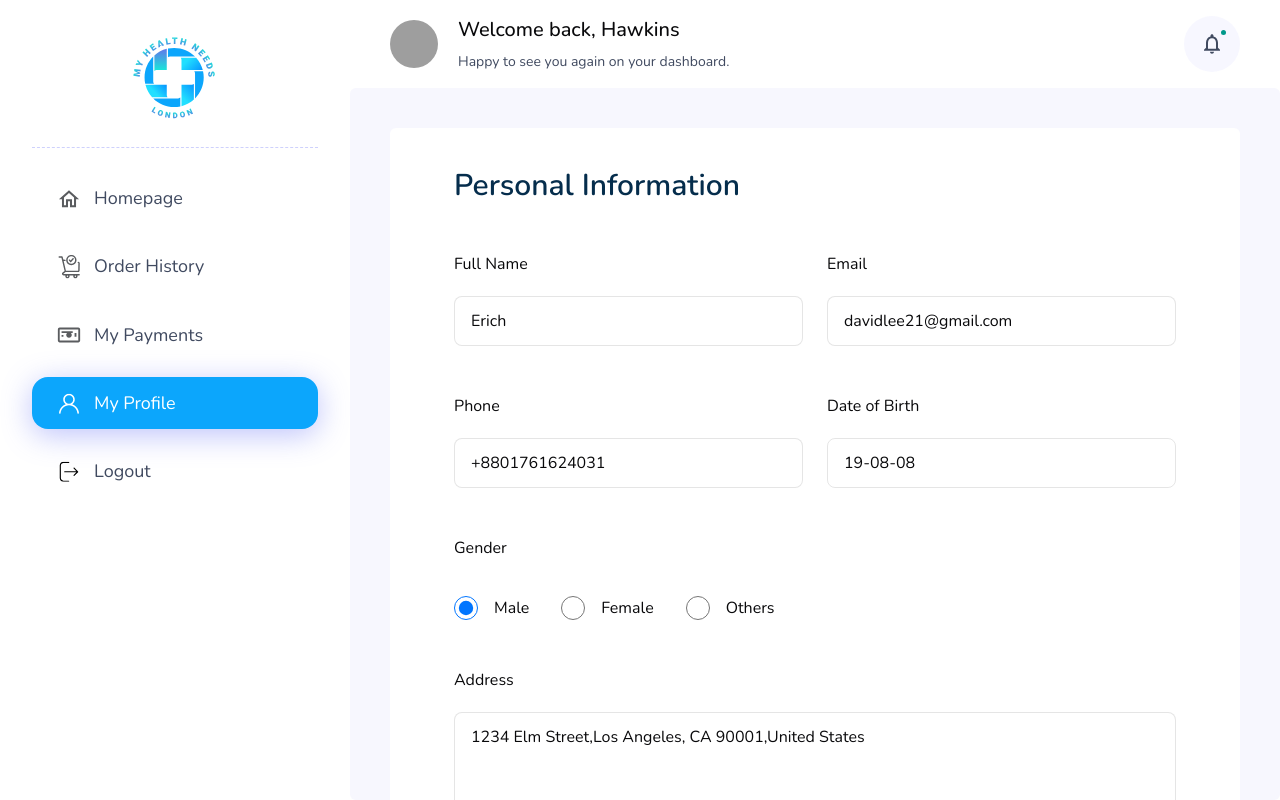
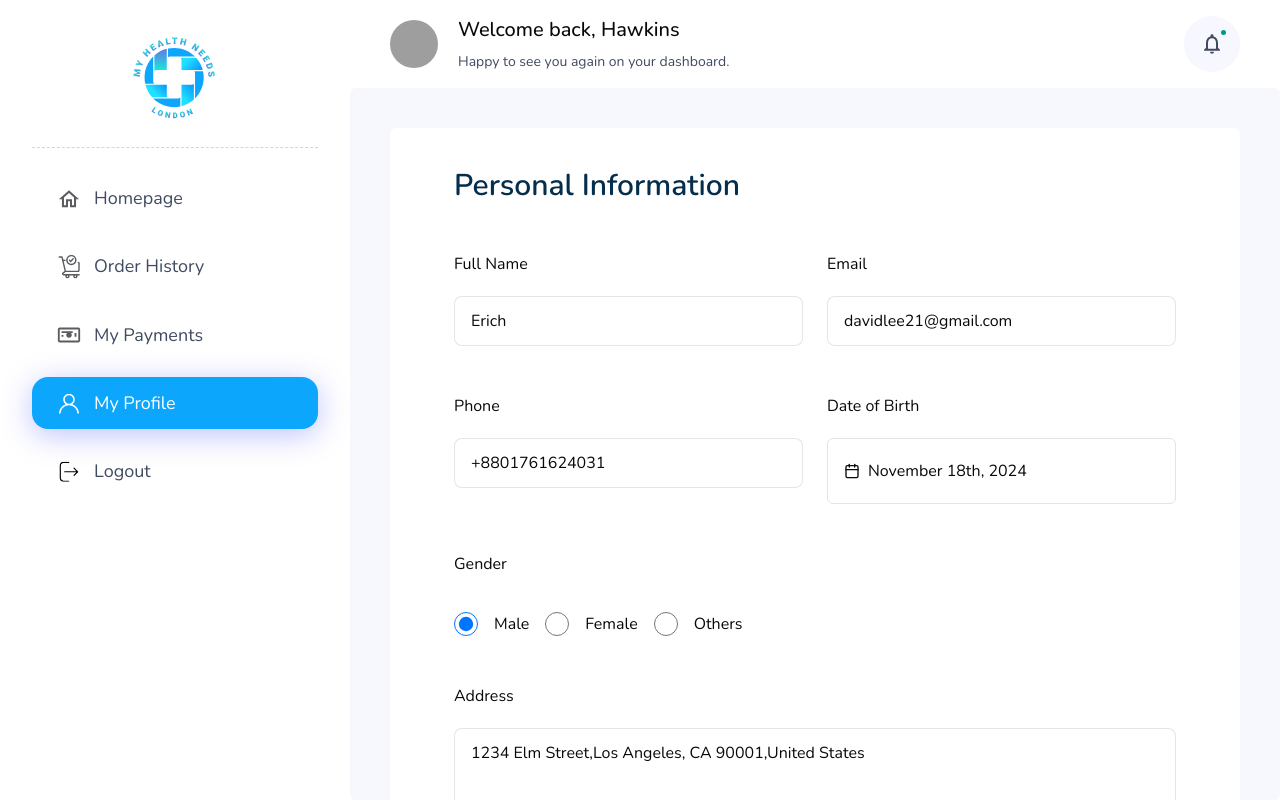
Before and after one commit to rakibuli55/my-health-needs, a React (Vite) app: page /dashboard/user-profile in a window 1280 px wide. Built offline with nearby package versions, Linux system fonts and the light colour scheme; grey boxes are pictures that could not be loaded.

Commit message:
updated profile page with calendar and gender

```diff
--- a/package.json
+++ b/package.json
@@ -11,12 +11,16 @@
   },
   "dependencies": {
     "@radix-ui/react-accordion": "^1.2.1",
+    "@radix-ui/react-popover": "^1.1.2",
+    "@radix-ui/react-slot": "^1.1.0",
     "@smastrom/react-rating": "^1.5.0",
     "class-variance-authority": "^0.7.0",
     "clsx": "^2.1.1",
+    "date-fns": "^3.6.0",
     "lucide-react": "^0.460.0",
     "prop-types": "^15.8.1",
     "react": "^18.3.1",
+    "react-day-picker": "^8.10.1",
     "react-dom": "^18.3.1",
     "react-helmet": "^6.1.0",
     "react-hook-form": "^7.53.2",
--- a/src/Pages/Dashboard/User/UserDashboardProfile.jsx
+++ b/src/Pages/Dashboard/User/UserDashboardProfile.jsx
@@ -1,7 +1,13 @@
 import DashboardTitle from '@/components/Dashboard/User/DashboardTitle';
 import { useState } from 'react';
+import UserCalendar from '@/components/Dashboard/User/UserCalendar';
+const UserDashboardProfile = () => {
+  const genderOptions = [
+    { id: 'male', label: 'Male' },
+    { id: 'female', label: 'Female' },
+    { id: 'others', label: 'Others' },
+  ];
 
-const UserDashboardProfile = () => {
   const [imagePreview, setImagePreview] = useState(
     'https://i.postimg.cc/m2xPtgcd/user.png'
   );
@@ -13,6 +19,12 @@
       setImagePreview(URL.createObjectURL(file));
       setFileName(file.name);
     }
+  };
+
+  const [selectedGender, setSelectedGender] = useState('male');
+
+  const handleGenderChange = (event) => {
+    setSelectedGender(event.target.value);
   };
   return (
     <div className="bg-white rounded-md px-16 py-10">
@@ -73,25 +85,8 @@
                   <label htmlFor="date" className="text-sm md:text-base">
                     Date of Birth
                   </label>
-                  <div
-                    id="dob-show"
-                    className="check-in cursor-pointer rounded-lg border border-black/10 px-4 py-3 text-sm placeholder:text-black/50 focus:outline-none md:text-base 2xl:px-10 2xl:py-5"
-                  >
-                    <label
-                      className="flex cursor-pointer items-center gap-3"
-                      htmlFor=""
-                    >
-                      <span
-                        id="date-of-birth"
-                        className="cursor-pointer font-poppins text-sm md:text-base"
-                      >
-                        19-08-08
-                      </span>
-                      <span
-                        id="check-in-updated-date"
-                        className="font-poppins text-sm md:text-base"
-                      ></span>
-                    </label>
+                  <div className="w-full">
+                    <UserCalendar />
                   </div>
                 </div>
               </div>
@@ -104,48 +99,30 @@
                     Gender
                   </label>
                   <div className="flex items-center gap-4 md:mt-4 md:gap-8">
-                    <div className="flex items-center gap-2 md:gap-4">
+                    <div className="flex items-center space-x-4">
+                      {genderOptions.map(({ id, label }) => (
+                        <div
+                          key={id}
+                          className="flex items-center gap-2 md:gap-4"
+                        >
                           <input
                             type="radio"
                             name="gender"
-                        id="male"
-                        className="size-4 md:size-6"
-                        checked
+                            id={id}
+                            value={id}
+                            checked={selectedGender === id}
+                            onChange={handleGenderChange}
+                            className="size-4 md:size-6 text-blue-600 focus:ring-blue-500"
+                            aria-label={label}
                           />
                           <label
-                        htmlFor="male"
-                        className="cursor-pointer text-sm md:text-base"
+                            htmlFor={id}
+                            className="cursor-pointer text-sm md:text-base select-none"
                           >
-                        Male
+                            {label}
                           </label>
                         </div>
-                    <div className="flex items-center gap-2 md:gap-4">
-                      <input
-                        type="radio"
-                        name="gender"
-                        id="female"
-                        className="size-4 md:size-6"
-                      />
-                      <label
-                        htmlFor="female"
-                        className="cursor-pointer text-sm md:text-base"
-                      >
-                        Female
-                      </label>
-                    </div>
-                    <div className="flex items-center gap-2 md:gap-4">
-                      <input
-                        type="radio"
-                        name="gender"
-                        id="others"
-                        className="size-4 md:size-6"
-                      />
-                      <label
-                        htmlFor="others"
-                        className="cursor-pointer text-sm md:text-base"
-                      >
-                        Others
-                      </label>
+                      ))}
                     </div>
                   </div>
                 </div>
--- /dev/null
+++ b/src/components/Dashboard/User/UserCalendar.jsx
@@ -0,0 +1,42 @@
+import { Button } from '@/components/ui/button';
+import {
+  Popover,
+  PopoverTrigger,
+  PopoverContent,
+} from '@/components/ui/popover';
+import { useState } from 'react';
+
+import { format } from 'date-fns';
+import { CalendarIcon } from 'lucide-react';
+import { cn } from '@/lib/utils';
+import { Calendar } from '@/components/ui/calendar';
+
+const UserCalendar = () => {
+  const [date, setDate] = useState(Date());
+  return (
+    <Popover>
+      <PopoverTrigger asChild>
+        <Button
+          variant={'outline'}
+          className={cn(
+            ' w-full justify-start text-left font-normal py-8 text-base ',
+            !date && 'text-muted-foreground'
+          )}
+        >
+          <CalendarIcon />
+          {date ? format(date, 'PPP') : <span className='pl-5'>Pick a date</span>}
+        </Button>
+      </PopoverTrigger>
+      <PopoverContent className="w-auto  ">
+        <Calendar
+          mode="single"
+          selected={date}
+          onSelect={setDate}
+          initialFocus
+        />
+      </PopoverContent>
+    </Popover>
+  );
+};
+
+export default UserCalendar;
--- /dev/null
+++ b/src/components/ui/button.jsx
@@ -0,0 +1,47 @@
+import * as React from "react"
+import { Slot } from "@radix-ui/react-slot"
+import { cva } from "class-variance-authority";
+
+import { cn } from "@/lib/utils"
+
+const buttonVariants = cva(
+  "inline-flex items-center justify-center gap-2 whitespace-nowrap rounded-md text-sm font-medium ring-offset-background transition-colors focus-visible:outline-none focus-visible:ring-2 focus-visible:ring-ring focus-visible:ring-offset-2 disabled:pointer-events-none disabled:opacity-50 [&_svg]:pointer-events-none [&_svg]:size-4 [&_svg]:shrink-0",
+  {
+    variants: {
+      variant: {
+        default: "bg-primary text-primary-foreground hover:bg-primary/90",
+        destructive:
+          "bg-destructive text-destructive-foreground hover:bg-destructive/90",
+        outline:
+          "border border-input bg-background hover:bg-accent hover:text-accent-foreground",
+        secondary:
+          "bg-secondary text-secondary-foreground hover:bg-secondary/80",
+        ghost: "hover:bg-accent hover:text-accent-foreground",
+        link: "text-primary underline-offset-4 hover:underline",
+      },
+      size: {
+        default: "h-10 px-4 py-2",
+        sm: "h-9 rounded-md px-3",
+        lg: "h-11 rounded-md px-8",
+        icon: "h-10 w-10",
+      },
+    },
+    defaultVariants: {
+      variant: "default",
+      size: "default",
+    },
+  }
+)
+
+const Button = React.forwardRef(({ className, variant, size, asChild = false, ...props }, ref) => {
+  const Comp = asChild ? Slot : "button"
+  return (
+    (<Comp
+      className={cn(buttonVariants({ variant, size, className }))}
+      ref={ref}
+      {...props} />)
+  );
+})
+Button.displayName = "Button"
+
+export { Button, buttonVariants }
--- /dev/null
+++ b/src/components/ui/calendar.jsx
@@ -0,0 +1,61 @@
+import * as React from "react"
+import { ChevronLeft, ChevronRight } from "lucide-react"
+import { DayPicker } from "react-day-picker"
+
+import { cn } from "@/lib/utils"
+import { buttonVariants } from "@/components/ui/button"
+
+function Calendar({
+  className,
+  classNames,
+  showOutsideDays = true,
+  ...props
+}) {
+  return (
+    (<DayPicker
+      showOutsideDays={showOutsideDays}
+      className={cn("p-3", className)}
+      classNames={{
+        months: "flex flex-col sm:flex-row space-y-4 sm:space-x-4 sm:space-y-0",
+        month: "space-y-4",
+        caption: "flex justify-center pt-1 relative items-center",
+        caption_label: "text-sm font-medium",
+        nav: "space-x-1 flex items-center",
+        nav_button: cn(
+          buttonVariants({ variant: "outline" }),
+          "h-7 w-7 bg-transparent p-0 opacity-50 hover:opacity-100"
+        ),
+        nav_button_previous: "absolute left-1",
+        nav_button_next: "absolute right-1",
+        table: "w-full border-collapse space-y-1",
+        head_row: "flex",
+        head_cell:
+          "text-muted-foreground rounded-md w-9 font-normal text-[0.8rem]",
+        row: "flex w-full mt-2",
+        cell: "h-9 w-9 text-center text-sm p-0 relative [&:has([aria-selected].day-range-end)]:rounded-r-md [&:has([aria-selected].day-outside)]:bg-accent/50 [&:has([aria-selected])]:bg-accent first:[&:has([aria-selected])]:rounded-l-md last:[&:has([aria-selected])]:rounded-r-md focus-within:relative focus-within:z-20",
+        day: cn(
+          buttonVariants({ variant: "ghost" }),
+          "h-9 w-9 p-0 font-normal aria-selected:opacity-100"
+        ),
+        day_range_end: "day-range-end",
+        day_selected:
+          "bg-primary text-primary-foreground hover:bg-primary hover:text-primary-foreground focus:bg-primary focus:text-primary-foreground",
+        day_today: "bg-accent text-accent-foreground",
+        day_outside:
+          "day-outside text-muted-foreground aria-selected:bg-accent/50 aria-selected:text-muted-foreground",
+        day_disabled: "text-muted-foreground opacity-50",
+        day_range_middle:
+          "aria-selected:bg-accent aria-selected:text-accent-foreground",
+        day_hidden: "invisible",
+        ...classNames,
+      }}
+      components={{
+        IconLeft: ({ ...props }) => <ChevronLeft className="h-4 w-4" />,
+        IconRight: ({ ...props }) => <ChevronRight className="h-4 w-4" />,
+      }}
+      {...props} />)
+  );
+}
+Calendar.displayName = "Calendar"
+
+export { Calendar }
--- /dev/null
+++ b/src/components/ui/popover.jsx
@@ -0,0 +1,25 @@
+import * as React from "react"
+import * as PopoverPrimitive from "@radix-ui/react-popover"
+
+import { cn } from "@/lib/utils"
+
+const Popover = PopoverPrimitive.Root
+
+const PopoverTrigger = PopoverPrimitive.Trigger
+
+const PopoverContent = React.forwardRef(({ className, align = "center", sideOffset = 4, ...props }, ref) => (
+  <PopoverPrimitive.Portal>
+    <PopoverPrimitive.Content
+      ref={ref}
+      align={align}
+      sideOffset={sideOffset}
+      className={cn(
+        "z-50 w-72 rounded-md border bg-popover p-4 text-popover-foreground shadow-md outline-none data-[state=open]:animate-in data-[state=closed]:animate-out data-[state=closed]:fade-out-0 data-[state=open]:fade-in-0 data-[state=closed]:zoom-out-95 data-[state=open]:zoom-in-95 data-[side=bottom]:slide-in-from-top-2 data-[side=left]:slide-in-from-right-2 data-[side=right]:slide-in-from-left-2 data-[side=top]:slide-in-from-bottom-2",
+        className
+      )}
+      {...props} />
+  </PopoverPrimitive.Portal>
+))
+PopoverContent.displayName = PopoverPrimitive.Content.displayName
+
+export { Popover, PopoverTrigger, PopoverContent }
```
Also changed, not shown: 1 other file (tests, documents, lock files or other folders). Lines whose indentation alone changed are shown as unchanged.
